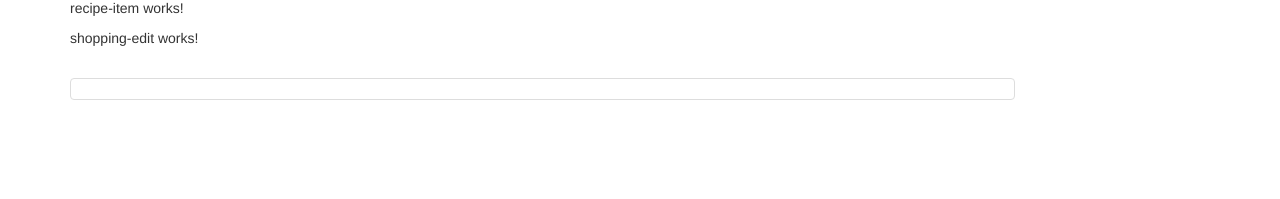
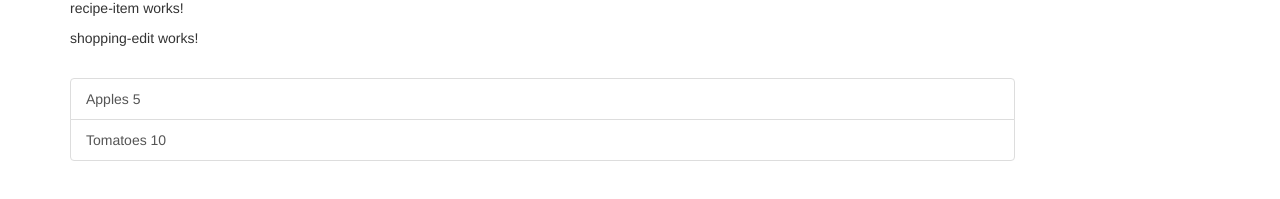
Before and after one commit to miguelReyesC-zz/Angular-6-Course-Project, an Angular app: page / in a window 1280 px wide. Shown: the part 233-432 px from the top of the page. Built offline with nearby package versions, Linux system fonts and the light colour scheme.

Commit message:
Creating and Outputting the Shopping List

```diff
--- a/src/app/shopping-list/shopping-list.component.html
+++ b/src/app/shopping-list/shopping-list.component.html
@@ -3,7 +3,9 @@
     <app-shopping-edit></app-shopping-edit>
     <br>
     <ul class="list-group">
-      <a href="#" class="list-group-item" style="cursor:pointer;"></a>
+      <a href="#" class="list-group-item" style="cursor:pointer;" *ngFor="let ingredient of ingredients">
+      {{ingredient.name}} {{ingredient.amount}}
+      </a>
     </ul>
   </div>
 </div>
--- a/src/app/shopping-list/shopping-list.component.ts
+++ b/src/app/shopping-list/shopping-list.component.ts
@@ -1,4 +1,5 @@
 import { Component, OnInit } from '@angular/core';
+import { Ingredient } from '../shared/ingredient.model';
 
 @Component({
   selector: 'app-shopping-list',
@@ -6,6 +7,10 @@
   styleUrls: ['./shopping-list.component.css']
 })
 export class ShoppingListComponent implements OnInit {
+  ingredients: Ingredient[] = [
+    new Ingredient('Apples', 5),
+    new Ingredient('Tomatoes', 10)
+  ];
 
   constructor() { }
 
```
Also changed, not shown: 1 other file (tests, documents, lock files or other folders).
